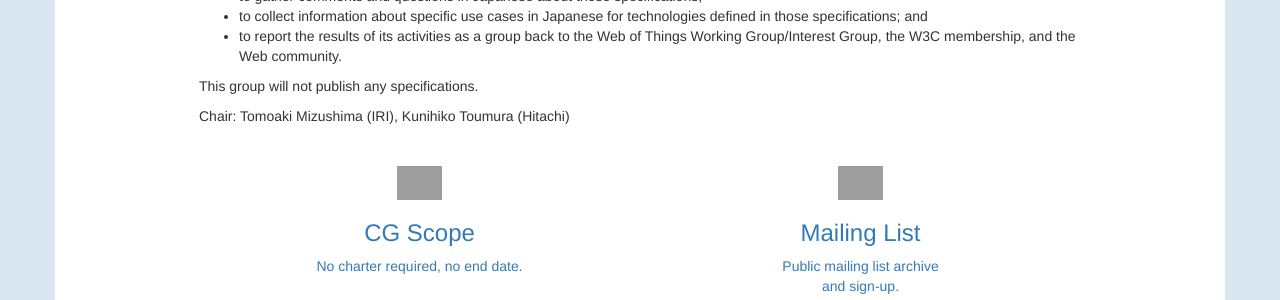
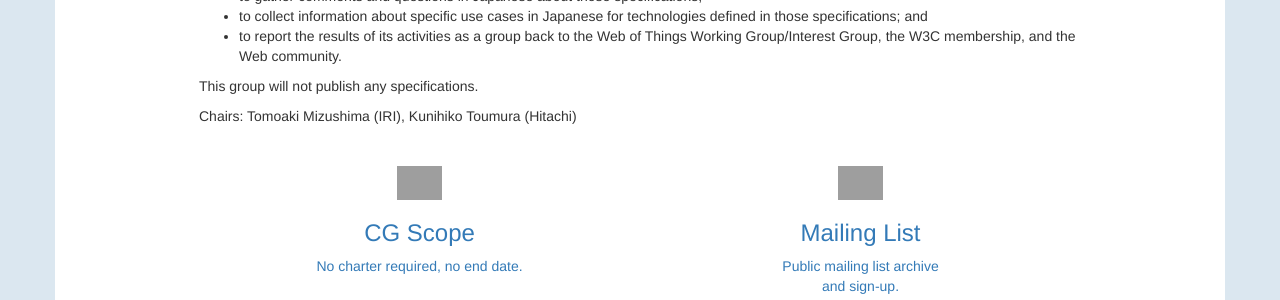
Before and after one commit to w3c/wot-marketing, a Jekyll site: the page built from docs/cg/index.html, in a window 1280 px wide, cut to the strip 892-1192 px from the top of the page. Built offline with Jekyll 4.4.1, drawn with Linux system fonts in a browser that asks for light colours; nearby versions of some CDN libraries; grey boxes are pictures that could not be loaded.

Commit message:
remove unused elements, add s to chair for japanese CG

```diff
--- a/docs/cg/index.html
+++ b/docs/cg/index.html
@@ -122,7 +120,7 @@ group: "navigation"
     </ul>
     <p>This group will not publish any specifications.</p>
 
-    <p>Chair: Tomoaki Mizushima (IRI), Kunihiko Toumura (Hitachi)</p>
+    <p>Chairs: Tomoaki Mizushima (IRI), Kunihiko Toumura (Hitachi)</p>
 
     <p>&nbsp;</p>
 
```
Also changed, not shown: other parts of docs/cg/index.html (+0 -2 lines).
